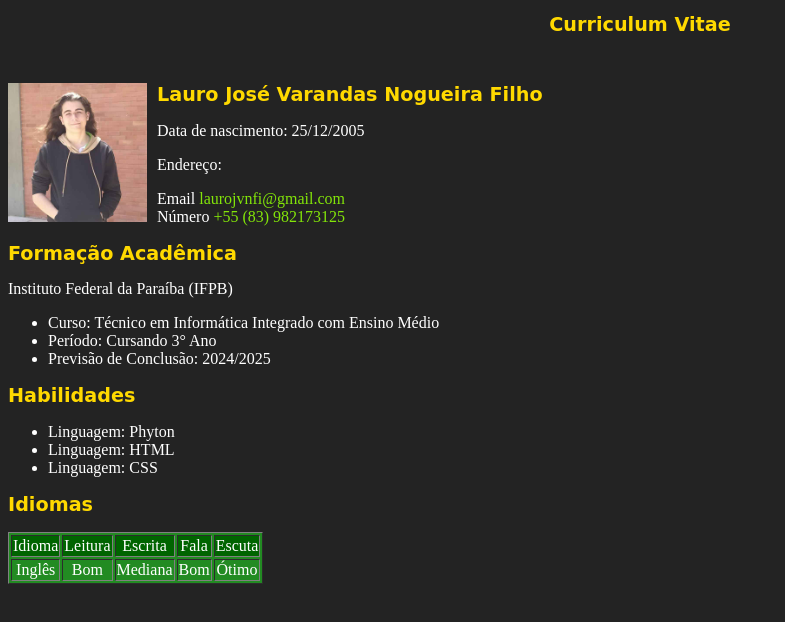
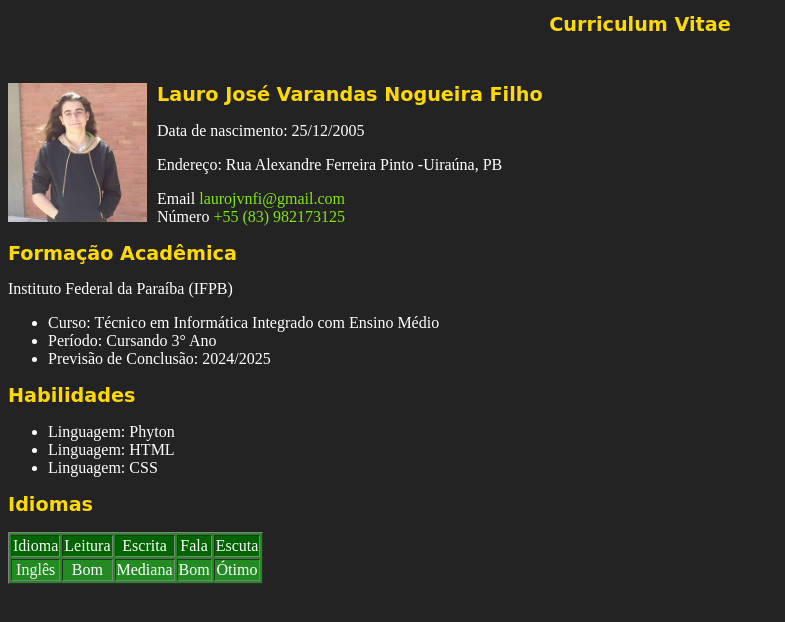
Before and after one commit to L4UR039/Curriculum, a plain HTML site: page index.html in a window 1280 px wide. Shown: the whole page, without its empty margins (0-785 px from the left). Drawn offline with Linux system fonts and the light colour scheme.

Commit message:
Update index.html

```diff
--- a/index.html
+++ b/index.html
@@ -14,7 +14,7 @@
       <img src="eu.png" align = 'left'>
       <h2>Lauro José Varandas Nogueira Filho</h2>
       <p>Data de nascimento: 25/12/2005</p>
-      <p>Endereço: </p>
+      <p>Endereço: Rua Alexandre Ferreira Pinto -Uiraúna, PB </p>
       <label for="email">Email</label>
       <a href="mailto:laurojvnfi@gamil.com"name = "email">laurojvnfi@gmail.com</a>
       <div>
```
